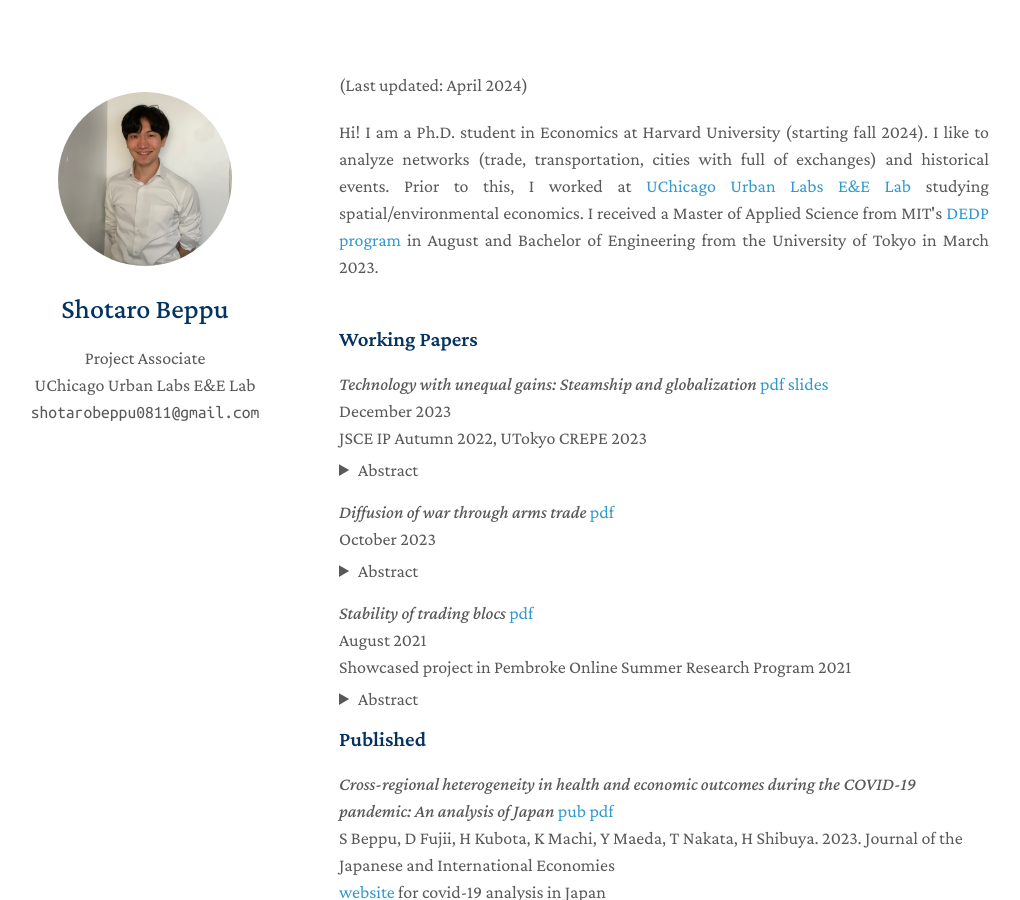
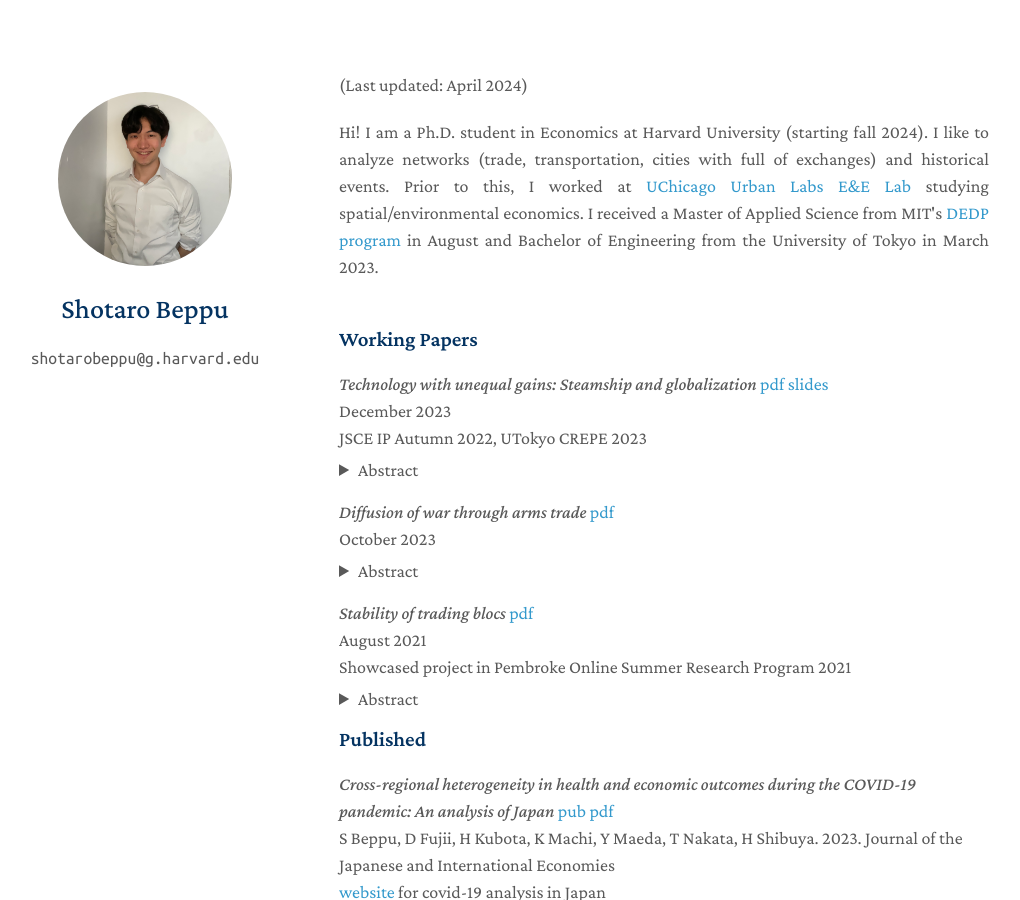
Before and after one commit to ShotaroBeppu/ShotaroBeppu.github.io, a Jekyll site: the page built from index.md, in a window 1280 px wide and 900 px high. Shown: the whole window, without its empty margins (131-1151 px from the left). Built offline with Jekyll 4.4.1, drawn with Linux system fonts in a browser that asks for light colours; nearby versions of some CDN libraries; a style sheet for code colours, icons or effects is not loaded.

Commit message:
remove cv

```diff
--- a/_config.yml
+++ b/_config.yml
@@ -1,10 +1,10 @@
 # Basic Information
 title: Shotaro Beppu
-position: Project Associate
-affiliation: UChicago Urban Labs E&E Lab
-affiliation_link: https://urbanlabs.uchicago.edu/labs/energy-environment
-email: shotarobeppu0811@gmail.com
-email_link: mailto:shotarobeppu0811@gmail.com
+# position: Project Associate
+# affiliation: UChicago Urban Labs E&E Lab
+# affiliation_link: https://urbanlabs.uchicago.edu/labs/energy-environment
+email: shotarobeppu@g.harvard.edu
+# email_link: mailto:shotarobeppu0811@gmail.com
 
 # Search Engine Optimization (SEO)
 # The following information is used to improve the website traffic from search engines, e.g., Google.
@@ -15,10 +15,9 @@ canonical: https://shotarobeppu.github.io/
 # Links
 # If you don't need one of them, you may delete the corresponding line.
 # google_scholar: https://scholar.google.com/citations?user=ygPDGzQAAAAJ&hl=en
-cv_link: ./assets/files/cv/shotarobeppu_cv_website.pdf
+# cv_link: ./assets/files/cv/shotarobeppu_cv_website.pdf
 # github_link: https://github.com/shotarobeppu
 # orcid: https://orcid.org/0000-0003-4476-2288
-
 
 # Images (e.g., your profile picture and your website's favicon)
 # "favicon" and "favicon_dark" are used for the light and dark modes, respectively.
```
